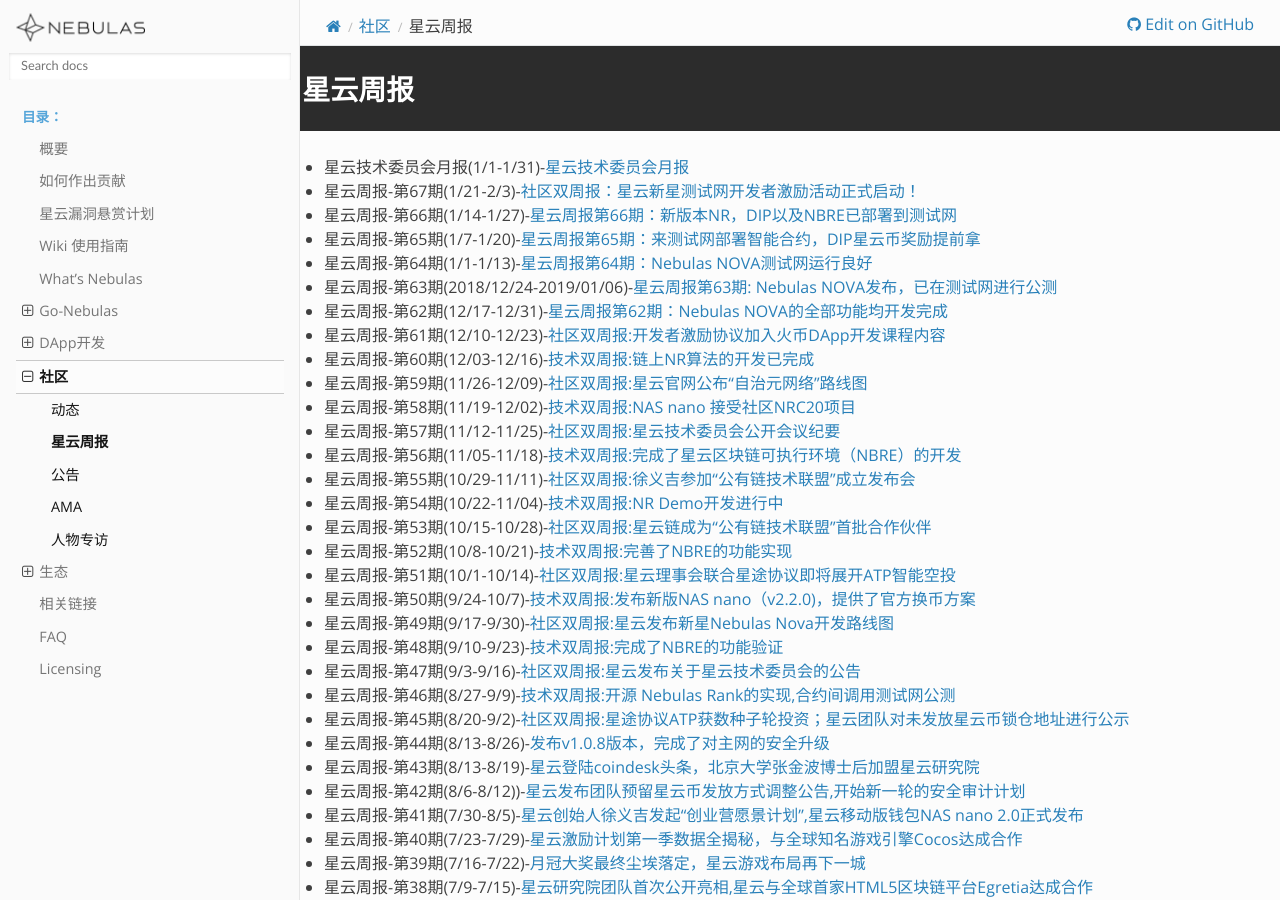
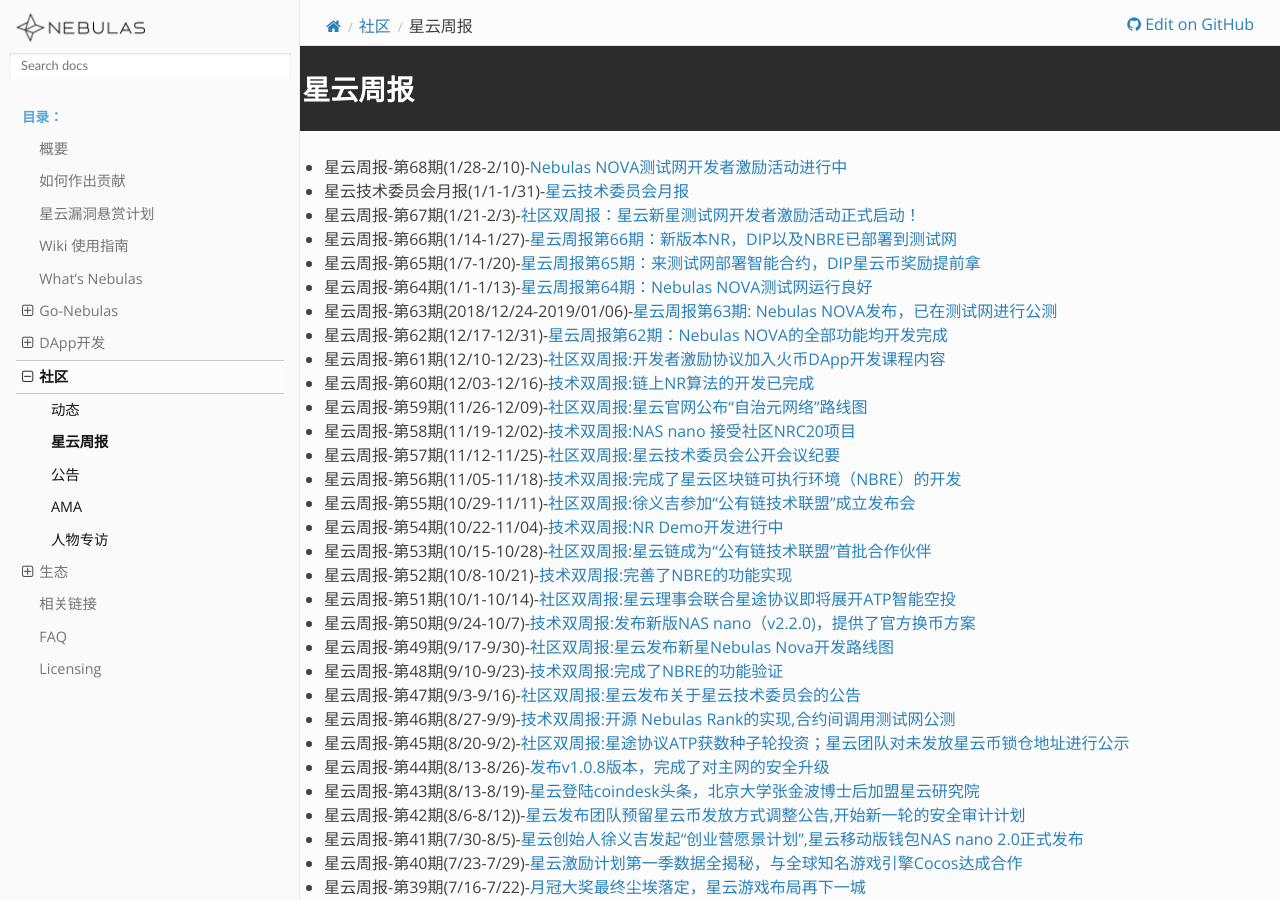
Before and after one commit to nebulasio/nebdocs, a Sphinx documentation site: the page built from docs/community/weekly-report.md, in a window 1280 px wide and 900 px high. Built offline with Sphinx 7.4.7 and the Read the Docs theme 2.0.0, drawn with Linux system fonts in a browser that asks for light colours; pages that are not in the unit, such as notebooks, are missing from menus.

Commit message:
更新68期星云周报

```diff
--- a/docs/community/weekly-report.md
+++ b/docs/community/weekly-report.md
@@ -1,5 +1,6 @@
 # 星云周报
 
+- 星云周报-第68期(1/28-2/10)-[Nebulas NOVA测试网开发者激励活动进行中](https://blog.nebulas.io/2019/02/11/nebulas-bi-weekly-development-commits-68/)
 - 星云技术委员会月报(1/1-1/31)-[星云技术委员会月报](https://blog.nebulas.io/2019/02/03/nebulas-technical-committee-monthly-report/)
 - 星云周报-第67期(1/21-2/3)-[社区双周报：星云新星测试网开发者激励活动正式启动！](https://blog.nebulas.io/2019/02/04/nebulas-bi-weekly-community-dynamics-67/)
 - 星云周报-第66期(1/14-1/27)-[星云周报第66期：新版本NR，DIP以及NBRE已部署到测试网](https://blog.nebulas.io/2019/01/28/nebulas-bi-weekly-development-commits-66/)
```
